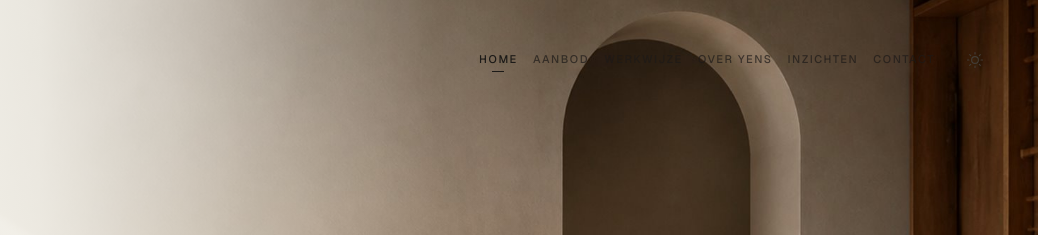
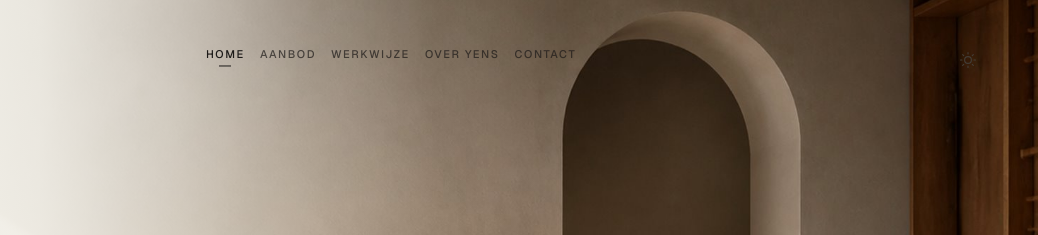
Before and after one commit to jeltedeproft/website-yens5, a website built with Vite: page index.html in a window 1280 px wide. Shown: the top 235 px of the page, 242-1280 px from the left. Built offline with nearby package versions, Linux system fonts and the light colour scheme.

Commit message:
header aangepast alle paginas

```diff
--- a/index.html
+++ b/index.html
@@ -82,7 +82,6 @@
         <a href="/begeleiding.html">Aanbod</a>
         <a href="/werkwijze.html">Werkwijze</a>
         <a href="/over-mij.html">Over YENS</a>
-        <a href="/kennis.html">Inzichten</a>
         <a href="/contact.html">Contact</a>
       </nav>
 
@@ -105,8 +104,7 @@
       <a class="nav__mobile-link" style="--i:1" href="/begeleiding.html">Aanbod</a>
       <a class="nav__mobile-link" style="--i:2" href="/werkwijze.html">Werkwijze</a>
       <a class="nav__mobile-link" style="--i:3" href="/over-mij.html">Over YENS</a>
-      <a class="nav__mobile-link" style="--i:4" href="/kennis.html">Inzichten</a>
-      <a class="nav__mobile-link" style="--i:5" href="/contact.html">Contact</a>
+      <a class="nav__mobile-link" style="--i:4" href="/contact.html">Contact</a>
     </nav>
     <div class="nav__mobile-footer">
       <p class="nav__mobile-meta">Kontich · Ranst · aan huis in regio Antwerpen</p>
--- a/main.js
+++ b/main.js
@@ -109,6 +109,9 @@ function initNav() {
   let navTicking = false;
 
   if (nav) {
+    nav.classList.add('is-initializing');
+    if (desktopLinks) nav.appendChild(desktopLinks);
+
     const updateNav = () => {
       const currentScrollY = Math.max(window.scrollY, 0);
       const scrollingDown = currentScrollY > lastScrollY + 0.5;
@@ -118,7 +121,7 @@ function initNav() {
       const isMobile = viewportWidth <= 900;
       const wideWidth = viewportWidth;
       const wideHeight = isMobile ? 76 : 84;
-      const compactHeight = 48;
+      const compactHeight = 46;
       const widePadding = isMobile
         ? 24
         : Math.min(Math.max(viewportWidth * 0.032, 24), 60);
@@ -142,7 +145,9 @@ function initNav() {
         Math.ceil(measuredCompactWidth),
         viewportWidth - (isMobile ? 16 : 32)
       );
-      const shouldCompact = !homeHero || currentScrollY > 0;
+      const compactLinksLeft = (viewportWidth - compactWidth) / 2
+        + compactPadding + compactBrandWidth + compactGap;
+      const shouldCompact = currentScrollY > 0;
       const morphProgress = shouldCompact ? 1 : 0;
       let heroIsOutOfView = true;
 
@@ -161,6 +166,7 @@ function initNav() {
         + (compactOffset - expandedOffset) * morphProgress;
 
       nav.style.setProperty('--nav-shell-width', `${Math.round(shellWidth)}px`);
+      nav.style.setProperty('--nav-compact-links-left', `${compactLinksLeft.toFixed(2)}px`);
       nav.style.setProperty('--nav-shell-height', `${shellHeight.toFixed(2)}px`);
       nav.style.setProperty('--nav-shell-padding', `${shellPadding.toFixed(2)}px`);
       nav.style.setProperty('--nav-surface-opacity', morphProgress.toFixed(3));
@@ -172,7 +178,7 @@ function initNav() {
 
       if (!heroIsOutOfView || menuOpen) {
         nav.classList.remove('is-hidden');
-      } else if (!reduceMotion && currentScrollY > 160 && scrollingDown) {
+      } else if (currentScrollY > 160 && scrollingDown) {
         nav.classList.add('is-hidden');
       } else if (scrollingUp || currentScrollY <= 80) {
         nav.classList.remove('is-hidden');
@@ -189,6 +195,9 @@ function initNav() {
     };
 
     updateNav();
+    window.requestAnimationFrame(() => {
+      window.requestAnimationFrame(() => nav.classList.remove('is-initializing'));
+    });
     window.addEventListener('scroll', onScroll, { passive: true });
     window.addEventListener('resize', onScroll, { passive: true });
   }
--- a/style.css
+++ b/style.css
@@ -2095,7 +2095,7 @@ body .nav.is-scrolled {
   backdrop-filter: blur(10px) saturate(1.05);
   -webkit-backdrop-filter: blur(10px) saturate(1.05);
 }
-body .nav.is-hidden { transform: translateY(calc(-100% - 2px)); }
+body .nav.is-hidden { transform: translate3d(0, calc(-100% - 48px), 0); }
 body .nav__inner,
 body.home-page .nav__inner,
 body:not(.home-page) .nav__inner {
@@ -2394,11 +2394,57 @@ body:not(.home-page) .nav__actions {
 body .nav__actions .theme-toggle,
 body.home-page .nav__actions .theme-toggle,
 body:not(.home-page) .nav__actions .theme-toggle { margin-right: 0; }
+
+@media (min-width: 901px) {
+  body .nav__actions .theme-toggle,
+  body.home-page .nav__actions .theme-toggle,
+  body:not(.home-page) .nav__actions .theme-toggle {
+    transform: translateX(11px);
+  }
+}
+
+body .nav__actions .theme-toggle {
+  position: relative;
+  isolation: isolate;
+}
+body .nav__actions .theme-toggle::before {
+  content: '';
+  position: absolute;
+  z-index: -1;
+  width: 36px;
+  height: 36px;
+  border-radius: 50%;
+  background: color-mix(in srgb, var(--text) 5%, transparent);
+  opacity: 0;
+  transition: opacity var(--t-fast);
+}
+body .nav__actions .theme-toggle:hover { background: transparent; }
+body .nav__actions .theme-toggle:hover::before { opacity: 1; }
+
+/* Links staan direct op hun eindpositie; merk en theme-toggle reizen naar binnen. */
+@media (min-width: 901px) {
+  body .nav .nav__links {
+    position: absolute;
+    z-index: 1;
+    top: 55px;
+    left: var(--nav-compact-links-left);
+    transform: translateY(-50%);
+    transition: none;
+  }
+}
+
 .nav .brand {
   transition: width .54s cubic-bezier(.22, 1, .36, 1);
 }
 body .nav__inner::before {
   transition: opacity .54s cubic-bezier(.22, 1, .36, 1);
+}
+
+body .nav.is-initializing,
+body .nav.is-initializing .nav__inner,
+body .nav.is-initializing .nav__inner::before,
+body .nav.is-initializing .brand {
+  transition: none !important;
 }
 
 @media (max-width: 900px) {
```
Also changed, not shown: 404.html (+1 -3 lines), begeleiding.html (+1 -3 lines), contact.html (+1 -3 lines), kennis.html (+1 -3 lines), over-mij.html (+1 -3 lines), privacy.html (+1 -3 lines), voorwaarden.html (+1 -3 lines), werkwijze.html (+1 -3 lines).
